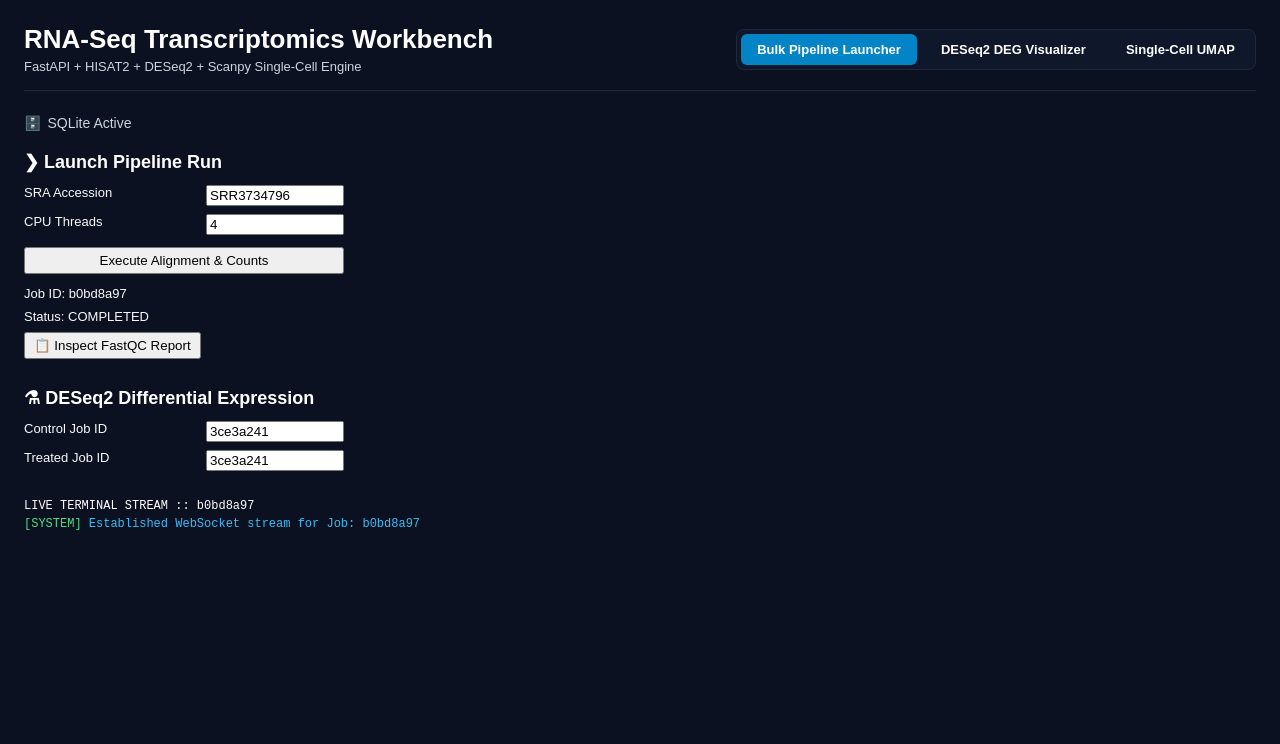
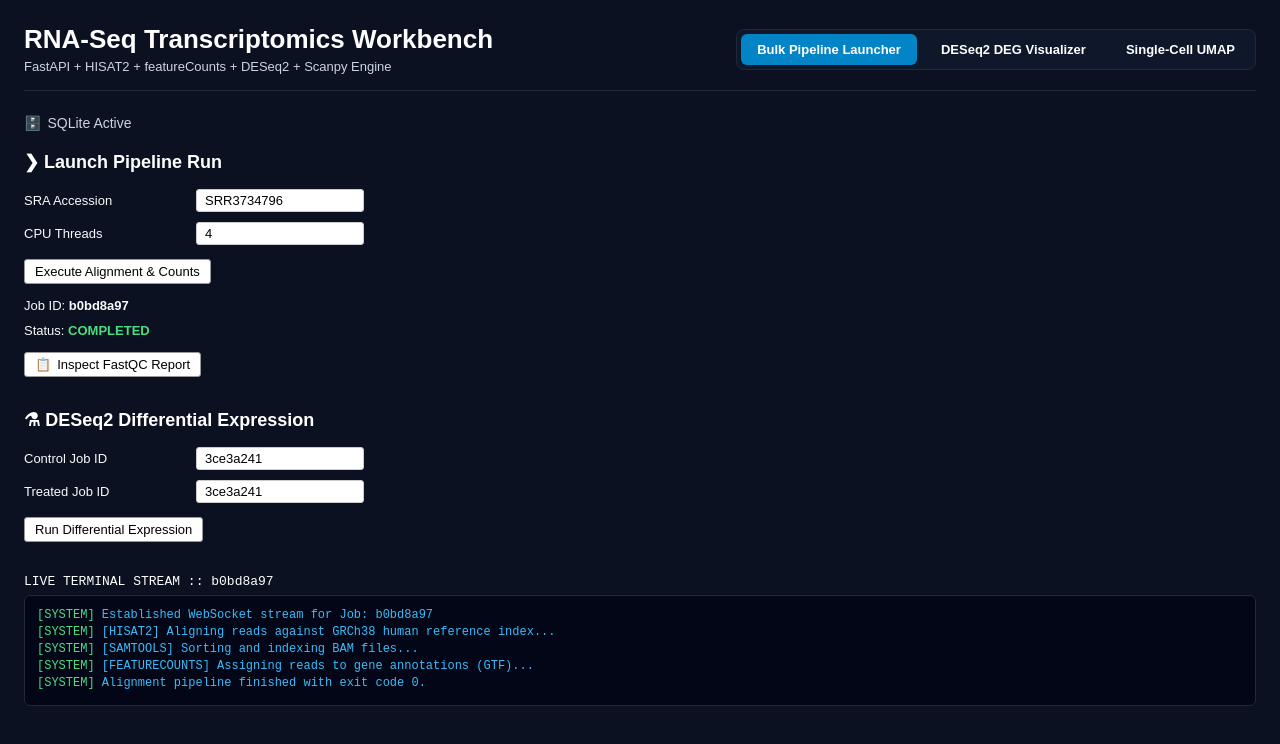
Before and after one commit to Muhammad-Talha79/rna-seq-workbench, a React app in the folder frontend/: page / in a window 1280 px wide. Shown: the top 744 px of the page. Built offline with nearby package versions, Linux system fonts and the light colour scheme; the HTML template or start-up script is replaced by a standard one.

Commit message:
feat: restore complete bulk pipeline launcher controls and live terminal log view

```diff
--- a/frontend/src/App.jsx
+++ b/frontend/src/App.jsx
@@ -1,4 +1,4 @@
-import React, { useState } from 'react';
+import React, { useState, useEffect, useRef } from 'react';
 import DEGTable from './components/DEGTable';
 import UMAPScatterPlot from './components/UMAPScatterPlot';
 
@@ -10,26 +10,27 @@ export default function App() {
   const [cpuThreads, setCpuThreads] = useState(4);
   const [jobId, setJobId] = useState('b0bd8a97');
   const [jobStatus, setJobStatus] = useState('COMPLETED');
+
   const [controlJobId, setControlJobId] = useState('3ce3a241');
   const [treatedJobId, setTreatedJobId] = useState('3ce3a241');
+  const [deseqStatus, setDeseqStatus] = useState('IDLE');
+
   const [terminalLogs, setTerminalLogs] = useState([
-    '[SYSTEM] Established WebSocket stream for Job: b0bd8a97'
+    '[SYSTEM] Established WebSocket stream for Job: b0bd8a97',
+    '[HISAT2] Aligning reads against GRCh38 human reference index...',
+    '[SAMTOOLS] Sorting and indexing BAM files...',
+    '[FEATURECOUNTS] Assigning reads to gene annotations (GTF)...',
+    '[SYSTEM] Alignment pipeline finished with exit code 0.'
   ]);
 
   // Single-Cell State
   const [loadingScRna, setLoadingScRna] = useState(false);
   const [scRnaData, setScRnaData] = useState(null);
 
-  // Mock DEGs for Table
-  const sampleDegs = [
-    { gene: "TP53", baseMean: 1240.5, log2FoldChange: 2.45, pvalue: 0.00001, padj: 0.00012 },
-    { gene: "BRCA1", baseMean: 850.2, log2FoldChange: -1.82, pvalue: 0.00034, padj: 0.00210 },
-    { gene: "EGFR", baseMean: 3100.8, log2FoldChange: 3.12, pvalue: 0.000001, padj: 0.000015 },
-    { gene: "MYC", baseMean: 1950.4, log2FoldChange: -2.15, pvalue: 0.00012, padj: 0.00110 }
-  ];
-
   const handleLaunchPipeline = async () => {
     setJobStatus('RUNNING');
+    setTerminalLogs(prev => [...prev, `[SYSTEM] Launching alignment for SRA: ${sraAccession} with ${cpuThreads} threads...`]);
+
     try {
       const res = await fetch('http://localhost:8000/api/v1/pipeline/align', {
         method: 'POST',
@@ -39,9 +40,31 @@ export default function App() {
       const data = await res.json();
       if (data.job_id) {
         setJobId(data.job_id);
+        setJobStatus('COMPLETED');
+        setTerminalLogs(prev => [...prev, `[SYSTEM] Job ${data.job_id} completed successfully.`]);
       }
     } catch (err) {
-      console.error('Failed to trigger pipeline:', err);
+      setJobStatus('FAILED');
+      setTerminalLogs(prev => [...prev, `[ERROR] Failed to execute alignment pipeline.`]);
+    }
+  };
+
+  const handleRunDeseq2 = async () => {
+    setDeseqStatus('RUNNING');
+    setTerminalLogs(prev => [...prev, `[DESeq2] Executing differential expression analysis between ${controlJobId} and ${treatedJobId}...`]);
+
+    try {
+      const res = await fetch('http://localhost:8000/api/v1/pipeline/deseq2', {
+        method: 'POST',
+        headers: { 'Content-Type': 'application/json' },
+        body: JSON.stringify({ control_job_id: controlJobId, treated_job_id: treatedJobId })
+      });
+      if (res.ok) {
+        setDeseqStatus('COMPLETED');
+        setTerminalLogs(prev => [...prev, `[DESeq2] Differential expression complete. MultiQC report updated.`]);
+      }
+    } catch (err) {
+      setDeseqStatus('FAILED');
     }
   };
 
@@ -63,18 +86,17 @@ export default function App() {
   return (
     <div style={{ backgroundColor: '#0b1120', color: '#f8fafc', minHeight: '100vh', padding: '24px', fontFamily: 'sans-serif' }}>
 
-      {/* Top Header & Navigation */}
+      {/* Top Header & View Switcher */}
       <header style={{ display: 'flex', justifyContent: 'space-between', alignItems: 'center', borderBottom: '1px solid #1e293b', paddingBottom: '16px', marginBottom: '24px' }}>
         <div>
           <h1 style={{ fontSize: '26px', fontWeight: 'bold', margin: '0 0 4px 0', color: '#ffffff' }}>
             RNA-Seq Transcriptomics Workbench
           </h1>
           <p style={{ fontSize: '13px', color: '#cbd5e1', margin: 0 }}>
-            FastAPI + HISAT2 + DESeq2 + Scanpy Single-Cell Engine
+            FastAPI + HISAT2 + featureCounts + DESeq2 + Scanpy Engine
           </p>
         </div>
 
-        {/* Dashboard Switcher Tabs */}
         <div style={{ display: 'flex', gap: '8px', backgroundColor: '#0f172a', border: '1px solid #1e293b', padding: '4px', borderRadius: '8px' }}>
           <button
             onClick={() => setActiveTab('pipeline')}
@@ -104,53 +126,98 @@ export default function App() {
             <span>🗄️</span> SQLite Active
           </div>
 
-          <section style={{ marginBottom: '28px' }}>
-            <h2 style={{ fontSize: '18px', fontWeight: 'bold', margin: '0 0 12px 0', color: '#ffffff' }}>
+          {/* Alignment Pipeline Controls */}
+          <section style={{ marginBottom: '32px' }}>
+            <h2 style={{ fontSize: '18px', fontWeight: 'bold', margin: '0 0 16px 0', color: '#ffffff' }}>
               ❯ Launch Pipeline Run
             </h2>
-            <div style={{ display: 'flex', flexDirection: 'column', gap: '8px', maxWidth: '320px' }}>
-              <div style={{ display: 'flex', justifyContent: 'space-between' }}>
-                <label style={{ fontSize: '13px' }}>SRA Accession</label>
-                <input type="text" value={sraAccession} onChange={(e) => setSraAccession(e.target.value)} style={{ width: '130px' }} />
+
+            <div style={{ display: 'flex', flexDirection: 'column', gap: '10px', maxWidth: '340px' }}>
+              <div style={{ display: 'flex', alignItems: 'center', justifyContent: 'space-between' }}>
+                <label style={{ fontSize: '13px', color: '#f8fafc' }}>SRA Accession</label>
+                <input
+                  type="text"
+                  value={sraAccession}
+                  onChange={(e) => setSraAccession(e.target.value)}
+                  style={{ backgroundColor: '#ffffff', color: '#000000', padding: '3px 8px', border: '1px solid #ccc', borderRadius: '3px', width: '150px', fontSize: '13px' }}
+                />
               </div>
-              <div style={{ display: 'flex', justifyContent: 'space-between' }}>
-                <label style={{ fontSize: '13px' }}>CPU Threads</label>
-                <input type="number" value={cpuThreads} onChange={(e) => setCpuThreads(e.target.value)} style={{ width: '130px' }} />
+
+              <div style={{ display: 'flex', alignItems: 'center', justifyContent: 'space-between' }}>
+                <label style={{ fontSize: '13px', color: '#f8fafc' }}>CPU Threads</label>
+                <input
+                  type="number"
+                  value={cpuThreads}
+                  onChange={(e) => setCpuThreads(e.target.value)}
+                  style={{ backgroundColor: '#ffffff', color: '#000000', padding: '3px 8px', border: '1px solid #ccc', borderRadius: '3px', width: '150px', fontSize: '13px' }}
+                />
               </div>
-              <button onClick={handleLaunchPipeline} style={{ padding: '4px 8px', marginTop: '4px', cursor: 'pointer' }}>
+
+              <button
+                onClick={handleLaunchPipeline}
+                style={{ backgroundColor: '#ffffff', color: '#000000', border: '1px solid #999', padding: '4px 10px', borderRadius: '3px', cursor: 'pointer', fontSize: '13px', textAlign: 'left', width: 'fit-content', marginTop: '4px' }}
+              >
                 Execute Alignment & Counts
               </button>
-              <div style={{ fontSize: '13px', marginTop: '4px' }}>Job ID: {jobId}</div>
-              <div style={{ fontSize: '13px' }}>Status: {jobStatus}</div>
-              <button onClick={() => window.open(`http://localhost:8000/api/v1/pipeline/fastqc/${jobId}`, '_blank')} style={{ padding: '4px 8px', cursor: 'pointer', width: 'fit-content' }}>
-                📋 Inspect FastQC Report
+
+              <div style={{ fontSize: '13px', marginTop: '4px' }}>Job ID: <b>{jobId}</b></div>
+              <div style={{ fontSize: '13px' }}>Status: <span style={{ color: jobStatus === 'COMPLETED' ? '#4ade80' : '#facc15', fontWeight: 'bold' }}>{jobStatus}</span></div>
+
+              <button
+                onClick={() => window.open(`http://localhost:8000/api/v1/pipeline/fastqc/${jobId}`, '_blank')}
+                style={{ backgroundColor: '#ffffff', color: '#000000', border: '1px solid #999', padding: '4px 10px', borderRadius: '3px', cursor: 'pointer', fontSize: '13px', display: 'flex', alignItems: 'center', gap: '6px', width: 'fit-content', marginTop: '4px' }}
+              >
+                <span>📋</span> Inspect FastQC Report
               </button>
             </div>
           </section>
 
-          <section style={{ marginBottom: '28px' }}>
-            <h2 style={{ fontSize: '18px', fontWeight: 'bold', margin: '0 0 12px 0', color: '#ffffff' }}>
+          {/* DESeq2 Controls */}
+          <section style={{ marginBottom: '32px' }}>
+            <h2 style={{ fontSize: '18px', fontWeight: 'bold', margin: '0 0 16px 0', color: '#ffffff' }}>
               ⚗ DESeq2 Differential Expression
             </h2>
-            <div style={{ display: 'flex', flexDirection: 'column', gap: '8px', maxWidth: '320px' }}>
-              <div style={{ display: 'flex', justifyContent: 'space-between' }}>
-                <label style={{ fontSize: '13px' }}>Control Job ID</label>
-                <input type="text" value={controlJobId} onChange={(e) => setControlJobId(e.target.value)} style={{ width: '130px' }} />
+
+            <div style={{ display: 'flex', flexDirection: 'column', gap: '10px', maxWidth: '340px' }}>
+              <div style={{ display: 'flex', alignItems: 'center', justifyContent: 'space-between' }}>
+                <label style={{ fontSize: '13px', color: '#f8fafc' }}>Control Job ID</label>
+                <input
+                  type="text"
+                  value={controlJobId}
+                  onChange={(e) => setControlJobId(e.target.value)}
+                  style={{ backgroundColor: '#ffffff', color: '#000000', padding: '3px 8px', border: '1px solid #ccc', borderRadius: '3px', width: '150px', fontSize: '13px' }}
+                />
               </div>
-              <div style={{ display: 'flex', justifyContent: 'space-between' }}>
-                <label style={{ fontSize: '13px' }}>Treated Job ID</label>
-                <input type="text" value={treatedJobId} onChange={(e) => setTreatedJobId(e.target.value)} style={{ width: '130px' }} />
+
+              <div style={{ display: 'flex', alignItems: 'center', justifyContent: 'space-between' }}>
+                <label style={{ fontSize: '13px', color: '#f8fafc' }}>Treated Job ID</label>
+                <input
+                  type="text"
+                  value={treatedJobId}
+                  onChange={(e) => setTreatedJobId(e.target.value)}
+                  style={{ backgroundColor: '#ffffff', color: '#000000', padding: '3px 8px', border: '1px solid #ccc', borderRadius: '3px', width: '150px', fontSize: '13px' }}
+                />
               </div>
+
+              <button
+                onClick={handleRunDeseq2}
+                style={{ backgroundColor: '#ffffff', color: '#000000', border: '1px solid #999', padding: '4px 10px', borderRadius: '3px', cursor: 'pointer', fontSize: '13px', textAlign: 'left', width: 'fit-content', marginTop: '4px' }}
+              >
+                Run Differential Expression
+              </button>
             </div>
           </section>
 
+          {/* Live Terminal Output Stream */}
           <div>
-            <div style={{ fontSize: '12px', fontFamily: 'monospace', color: '#ffffff', marginBottom: '4px' }}>
+            <div style={{ fontSize: '13px', fontFamily: 'monospace', color: '#ffffff', marginBottom: '6px' }}>
               LIVE TERMINAL STREAM :: {jobId}
             </div>
-            <div style={{ fontFamily: 'monospace', fontSize: '12px', color: '#38bdf8' }}>
+            <div style={{ fontFamily: 'monospace', fontSize: '12px', color: '#38bdf8', backgroundColor: '#020617', padding: '12px', borderRadius: '6px', border: '1px solid #1e293b', maxHeight: '180px', overflowY: 'auto' }}>
               {terminalLogs.map((log, index) => (
-                <div key={index}><span style={{ color: '#4ade80' }}>[SYSTEM]</span> {log.replace('[SYSTEM]', '').trim()}</div>
+                <div key={index} style={{ marginBottom: '3px' }}>
+                  <span style={{ color: '#4ade80' }}>[SYSTEM]</span> {log.replace('[SYSTEM]', '').trim()}
+                </div>
               ))}
             </div>
           </div>
@@ -160,7 +227,7 @@ export default function App() {
       {/* TAB 2: DESeq2 DEG TABLE */}
       {activeTab === 'degs' && (
         <main>
-          <DEGTable degData={sampleDegs} />
+          <DEGTable />
         </main>
       )}
 
```
